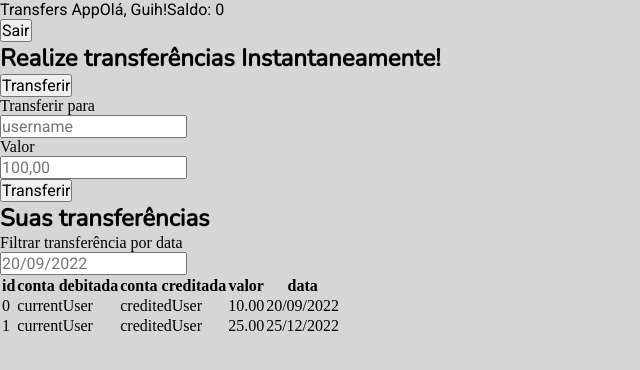
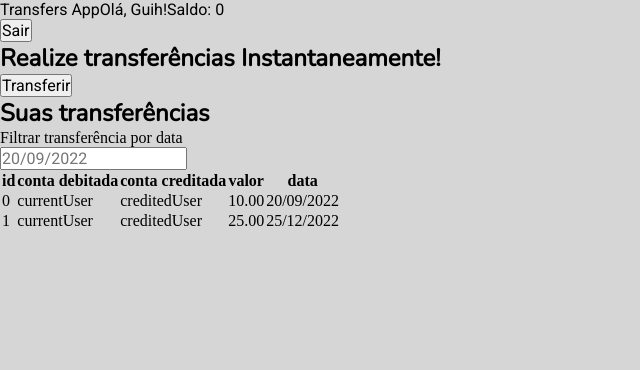
Before and after one commit to guihtryb/ngcash, a React (Vite) app in the folder app/frontend/transfers-app/: page /home in a window 1280 px wide. Shown: the top 370 px of the page, without its empty margins (0-640 px from the left). Built offline with nearby package versions, Linux system fonts and the light colour scheme.

Commit message:
update(frontend): componentize MakeTransferSection

```diff
--- /dev/null
+++ b/app/frontend/transfers-app/src/components/MakeTransferSection.tsx
@@ -0,0 +1,53 @@
+import React from 'react';
+import { InputOnChange } from '../types';
+import Button from './Button';
+import Form from './Form';
+
+const transferInputs = [
+  {
+    labelText: 'Transferir para',
+    type: 'text',
+    name: 'input-transfer-username',
+    id: 'input-transfer-username',
+    placeholder: 'username',
+    testId: 'input-transfer-username',
+    onChange: () => null as unknown as InputOnChange,
+    value: '',
+  },
+  {
+    labelText: 'Valor',
+    type: 'text',
+    name: 'input-transfer-value',
+    id: 'input-transfer-value',
+    placeholder: '100,00',
+    testId: 'input-transfer-value',
+    onChange: () => null as unknown as InputOnChange,
+    value: 0,
+  },
+];
+
+export default function MakeTransferSection() {
+  const [showMakeTransfer, setShowMakeTransfer] = React.useState(false);
+
+  const handleSubmit = (e: React.FormEvent, formsData: {[field: string]: string}) => {
+    e.preventDefault();
+  };
+
+  return (
+    <section>
+      <h1>Realize transferências Instantaneamente!</h1>
+      <Button testId="button-show-transfer-form" text="Transferir" type="button" handleClick={() => setShowMakeTransfer(true)} />
+      <div style={showMakeTransfer ? { display: 'block' } : { display: 'none' }}>
+        <Button testId="button-close-transfer-form" text="X" type="button" handleClick={() => setShowMakeTransfer(false)} />
+        <Form
+          testId="form-transfer"
+          btnTestId="button-submit-transfer"
+          btnText="Transferir"
+          inputs={transferInputs}
+          handleSubmit={handleSubmit}
+        />
+      </div>
+    </section>
+
+  );
+}
--- a/app/frontend/transfers-app/src/pages/Home.tsx
+++ b/app/frontend/transfers-app/src/pages/Home.tsx
@@ -1,33 +1,7 @@
 import React from 'react';
-import { useNavigate } from 'react-router-dom';
-import Button from '../components/Button';
-import Form from '../components/Form';
 import Header from '../components/Header';
 import Input from '../components/Input';
-import { InputOnChange } from '../types';
-
-const transferInputs = [
-  {
-    labelText: 'Transferir para',
-    type: 'text',
-    name: 'input-transfer-username',
-    id: 'input-transfer-username',
-    placeholder: 'username',
-    testId: 'input-transfer-username',
-    onChange: () => null as unknown as InputOnChange,
-    value: '',
-  },
-  {
-    labelText: 'Valor',
-    type: 'text',
-    name: 'input-transfer-value',
-    id: 'input-transfer-value',
-    placeholder: '100,00',
-    testId: 'input-transfer-value',
-    onChange: () => null as unknown as InputOnChange,
-    value: 0,
-  },
-];
+import MakeTransferSection from '../components/MakeTransferSection';
 
 export default function Home() {
   const [usernameText, setUsernameText] = React.useState('');
@@ -43,26 +17,12 @@ export default function Home() {
 
   const handleChange = ({ target }: React.ChangeEvent<HTMLInputElement>) => target;
 
-  const handleSubmit = (e: React.FormEvent, formsData: {[field: string]: string}) => {
-    e.preventDefault();
-  };
-
   return (
     <div>
       <Header usernameText={usernameText} userBalance={userBalance} />
 
       <main>
-        <section>
-          <h1>Realize transferências Instantaneamente!</h1>
-          <Button testId="button-show-transfer-form" text="Transferir" type="button" />
-          <Form
-            testId="form-transfer"
-            btnTestId="button-submit-transfer"
-            btnText="Transferir"
-            inputs={transferInputs}
-            handleSubmit={handleSubmit}
-          />
-        </section>
+        <MakeTransferSection />
 
         <section>
           <h1>Suas transferências</h1>
```
